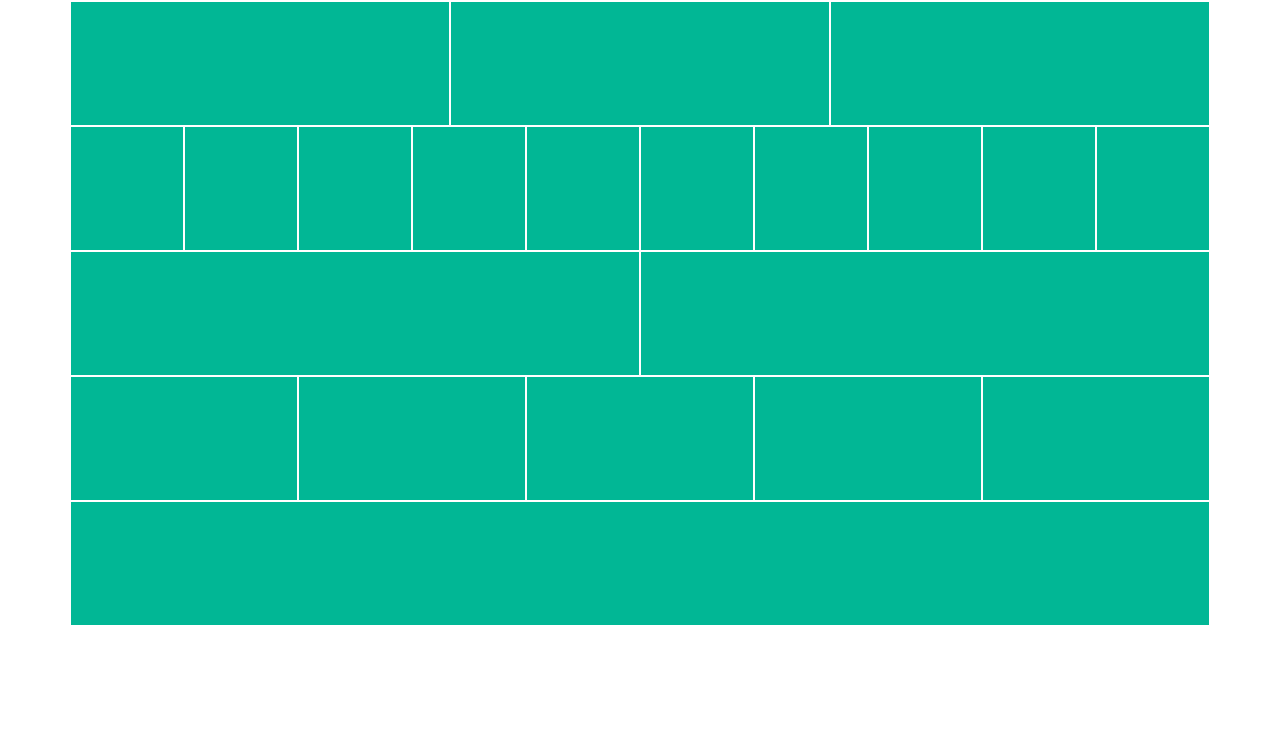
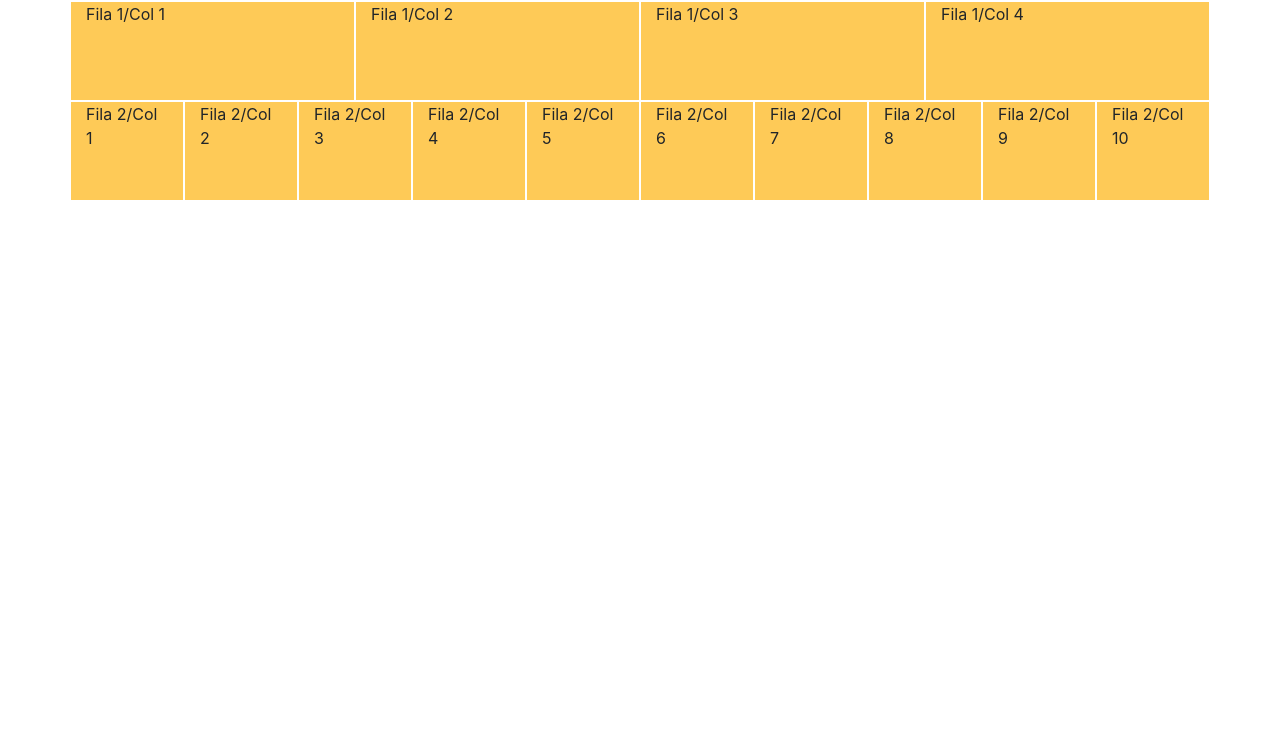
Before and after one commit to Lucho2708/bootstrab-2018, a plain HTML site: page index.html in a window 1280 px wide. Shown: the part 55-800 px from the top of the page. Drawn offline with nearby package versions, Linux system fonts and the light colour scheme.

Commit message:
Reto #2 - La grilla de bootstrap

```diff
--- a/index.html
+++ b/index.html
@@ -10,52 +10,67 @@
 
     <title>Grilla con CSS</title>
     <style>
-        .col {
+        div[class^="col-"] {
+        background: #feca57;
+        height: 100px;
         border: 1px solid white;
-            background-color: #01b795;
-            height: 125px;
       }
     </style>
   </head>
   <body>
     <div class="container">
-        <h1>Reto #1 - La grilla de bootstrap</h1>
+        <h1>Reto #2 - La grilla de bootstrap</h1>
         <div class="row">
-            <div class="col"></div>
-            <div class="col"></div>
-            <div class="col"></div>
+            <div class="col-6 col-md-3">
+              Fila 1/Col 1
+            </div>
+            <div class="col-6 col-md-3">
+              Fila 1/Col 2
+            </div>
+            <div class="col-6 col-md-3">
+              Fila 1/Col 3
+            </div>
+            <div class="col-6 col-md-3">
+              Fila 1/Col 4
+            </div>
           </div>
           <div class="row">
-            <div class="col"></div>
-            <div class="col"></div>
-            <div class="col"></div>
-            <div class="col"></div>
-            <div class="col"></div>
-            <div class="col"></div>
-            <div class="col"></div>
-            <div class="col"></div>
-            <div class="col"></div>
-            <div class="col"></div>
+            <div class="col-12 col-md-6 col-lg">
+              Fila 2/Col 1
             </div>
-        <div class="row">
-            <div class="col"></div>
-            <div class="col"></div>
+            <div class="col-12 col-md-6 col-lg">
+              Fila 2/Col 2
             </div>
-        <div class="row">
-            <div class="col"></div>
-            <div class="col"></div>
-            <div class="col"></div>
-            <div class="col"></div>
-            <div class="col"></div>
+            <div class="col-12 col-md-6 col-lg">
+              Fila 2/Col 3
             </div>
-        <div class="row">
-            <div class="col"></div>
+            <div class="col-12 col-md-6 col-lg">
+              Fila 2/Col 4
+            </div>
+            <div class="col-12 col-md-6 col-lg">
+              Fila 2/Col 5
+            </div>
+            <div class="col-12 col-md-6 col-lg">
+              Fila 2/Col 6
+            </div>
+            <div class="col-12 col-md-6 col-lg">
+              Fila 2/Col 7
+            </div>
+            <div class="col-12 col-md-6 col-lg">
+              Fila 2/Col 8
+            </div>
+            <div class="col-12 col-md-6 col-lg">
+              Fila 2/Col 9
+            </div>
+            <div class="col-12 col-md-6 col-lg">
+              Fila 2/Col 10
+            </div>
           </div>
     </div>
     <!-- Optional JavaScript -->
     <!-- jQuery first, then Popper.js, then Bootstrap JS -->
     <script src="https://code.jquery.com/jquery-3.3.1.slim.min.js" integrity="sha384-q8i/X+965DzO0rT7abK41JStQIAqVgRVzpbzo5smXKp4YfRvH+8abtTE1Pi6jizo" crossorigin="anonymous"></script>
-    <script src="https://cdnjs.cloudflare.com/ajax/libs/popper.js/1.14.3/umd/popper.min.js" integrity="sha384-ZMP7rVo3mIykV+2+9J3UJ46jBk0WLaUAdn689aCwoqbBJiSnjAK/l8WvCWPIPm49" crossorigin="anonymous"></script>
+    <script src="https://cdnjs.cloudflare.com/ajax/libs/popper.js/1.14.3/u3/popper.min.js" integrity="sha384-ZMP7rVo3mIykV+2+9J3UJ46jBk0WLaUAdn689aCwoqbBJiSnjAK/l8WvCWPIPm49" crossorigin="anonymous"></script>
     <script src="https://stackpath.bootstrapcdn.com/bootstrap/4.1.3/js/bootstrap.min.js" integrity="sha384-ChfqqxuZUCnJSK3+MXmPNIyE6ZbWh2IMqE241rYiqJxyMiZ6OW/JmZQ5stwEULTy" crossorigin="anonymous"></script>
   </body>
 </html>
```
Lines whose indentation alone changed are shown as unchanged.
